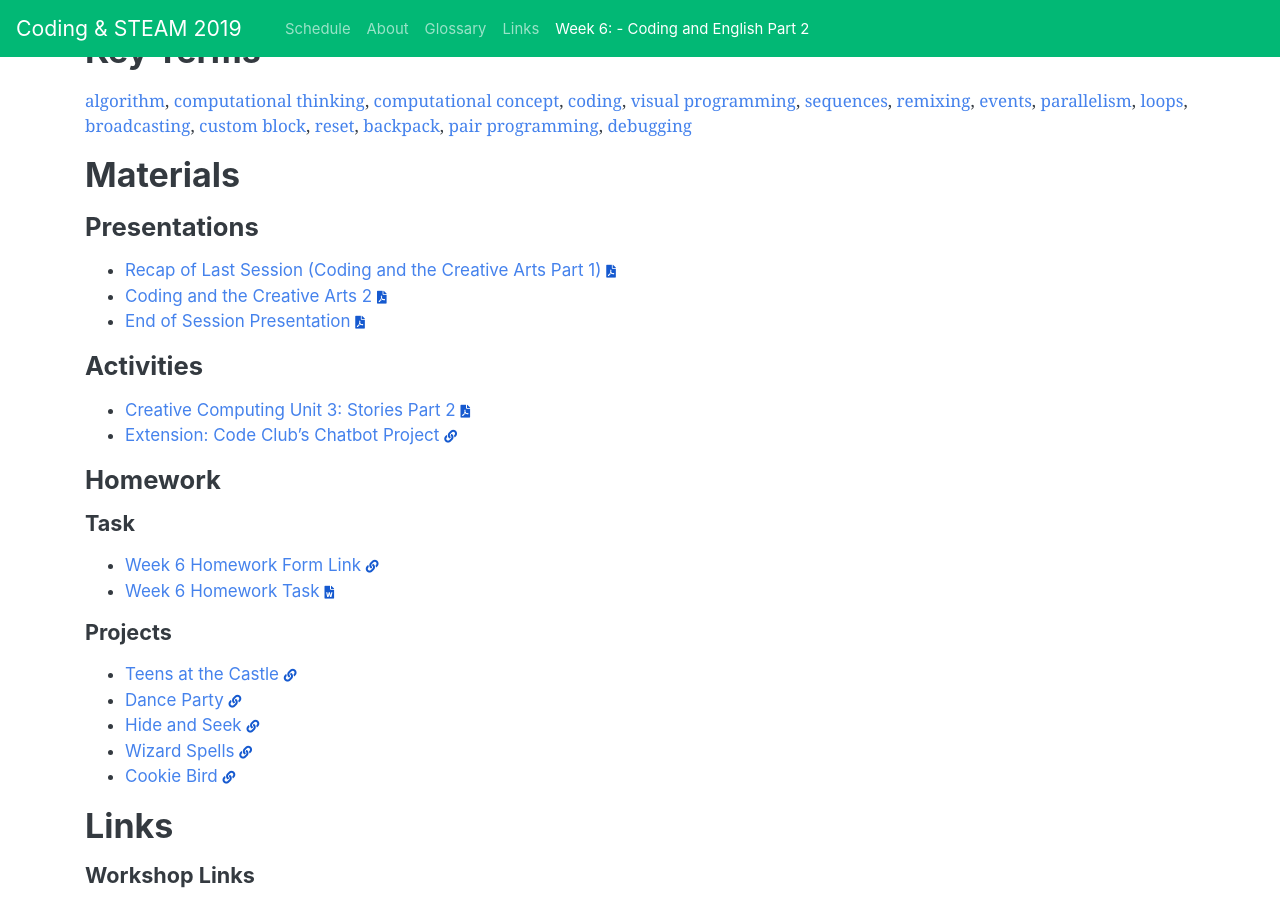
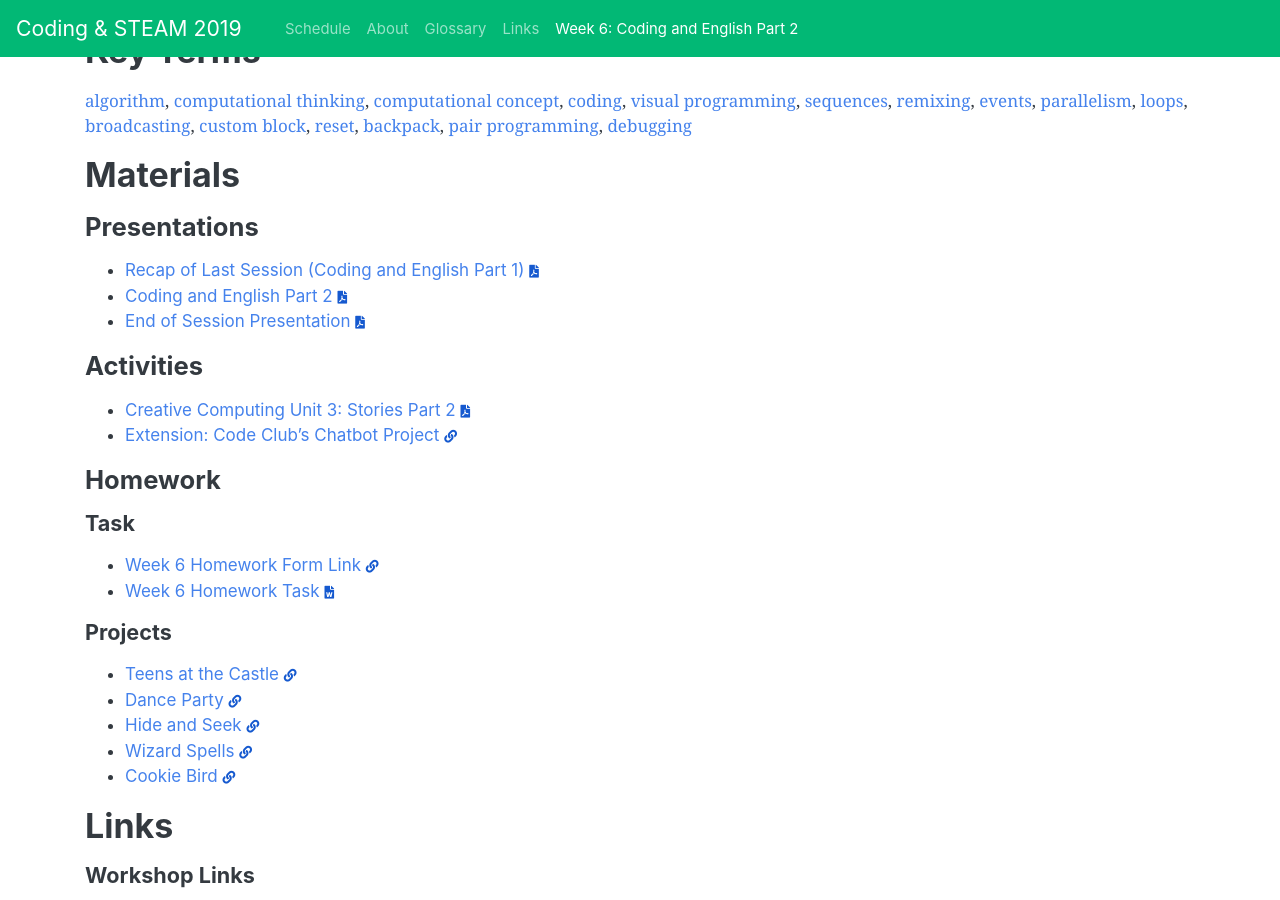
Before and after one commit to cs4s/steam-2019, a Jekyll site: the page built from week-6/index.md, in a window 1280 px wide and 900 px high, scrolled down 414 px. Built offline with Jekyll 4.4.1, drawn with Linux system fonts in a browser that asks for light colours.

Commit message:
changes labels for presentations

```diff
--- a/week-6/index.md
+++ b/week-6/index.md
@@ -1,6 +1,6 @@
 ---
 layout: session
-title: 'Week 6: - Coding and English Part 2'
+title: 'Week 6: Coding and English Part 2'
 ---
 
 # Week 6: Coding and English Part 2
@@ -22,8 +22,8 @@ You will also learn about some other resources for the teaching of Coding alongs
 
 ### Presentations
 
-- [Recap of Last Session (Coding and the Creative Arts Part 1)](presentations/recap.pdf){:target="_blank"} <i class="fas fa-file-pdf session-icon"></i>
-- [Coding and the Creative Arts 2](presentations/coding_and_english_2.pdf){:target="_blank"} <i class="fas fa-file-pdf session-icon"></i>
+- [Recap of Last Session (Coding and English Part 1)](presentations/recap.pdf){:target="_blank"} <i class="fas fa-file-pdf session-icon"></i>
+- [Coding and English Part 2](presentations/coding_and_english_2.pdf){:target="_blank"} <i class="fas fa-file-pdf session-icon"></i>
 - [End of Session Presentation](presentations/session_end.pdf){:target="_blank"} <i class="fas fa-file-pdf session-icon"></i>
 
 ### Activities
```
